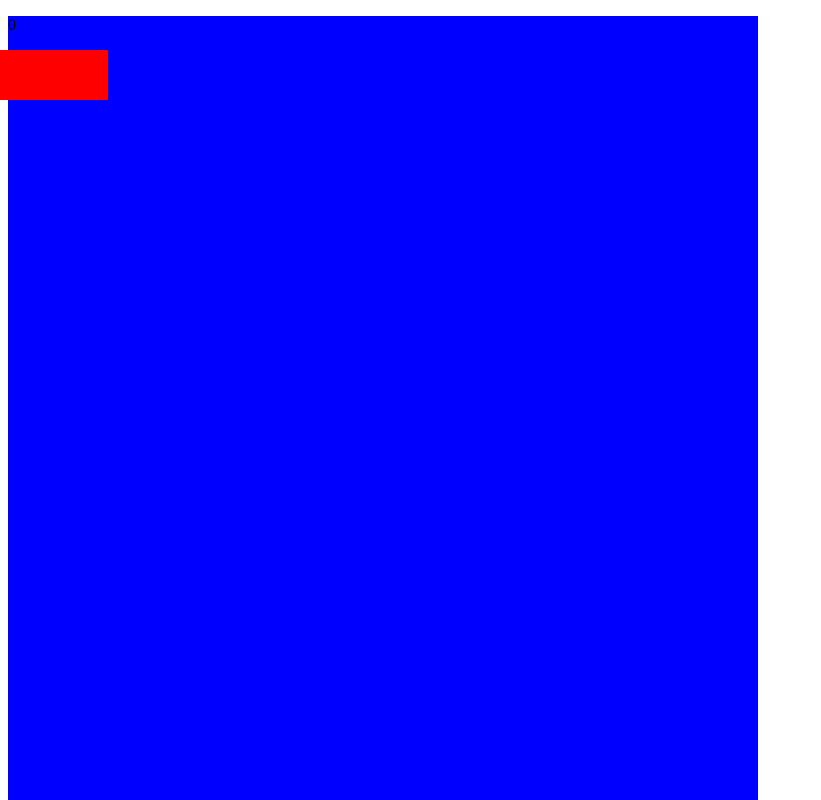
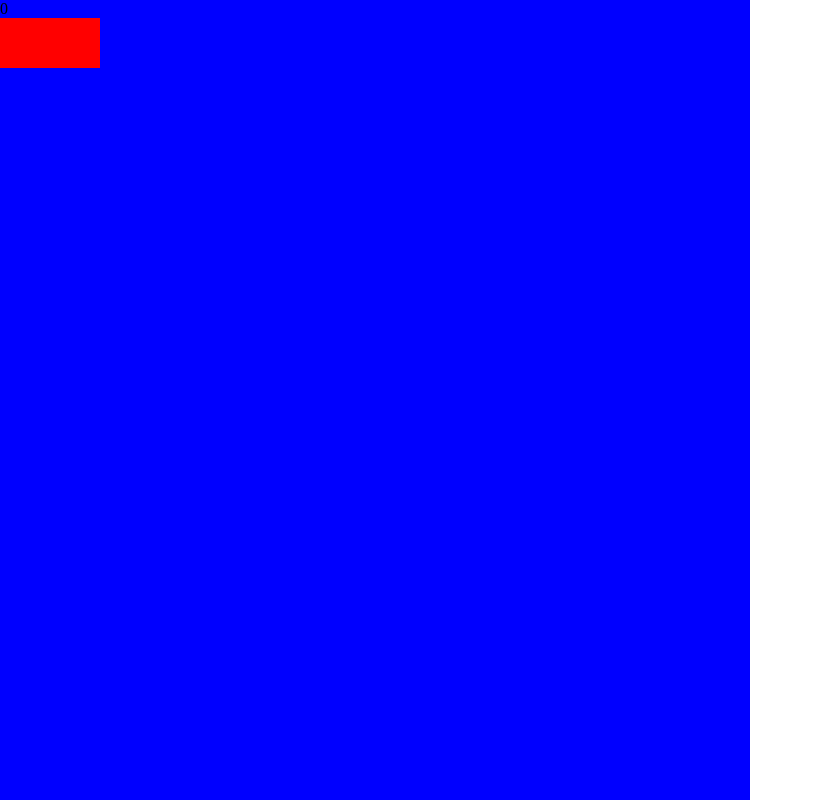
Before and after one commit to XavierLasierra/arkanoid-react, a React (Create React App) app: page / in a window 1280 px wide. Shown: the top 800 px of the page, without its empty margins (0-821 px from the left). Built offline with nearby package versions, Linux system fonts and the light colour scheme.

Commit message:
Create styles reset

```diff
--- a/src/App.tsx
+++ b/src/App.tsx
@@ -1,5 +1,7 @@
 import React from 'react';
 import GamePage from './pages/GamePage/GamePage';
+
+import './app.styles.scss';
 
 function App() {
   return (
--- /dev/null
+++ b/src/app.styles.scss
@@ -0,0 +1 @@
+@import "./styles/reset";
--- /dev/null
+++ b/src/styles/_reset.scss
@@ -0,0 +1,7 @@
+*,
+*::after,
+*::before {
+  margin: 0;
+  padding: 0;
+  box-sizing: border-box;
+}
```
